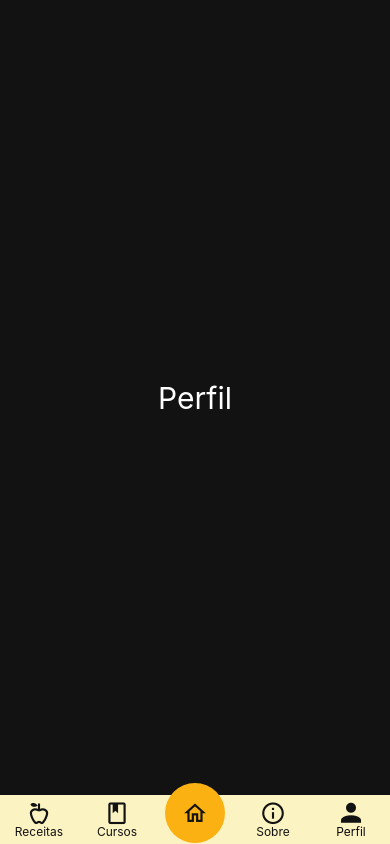
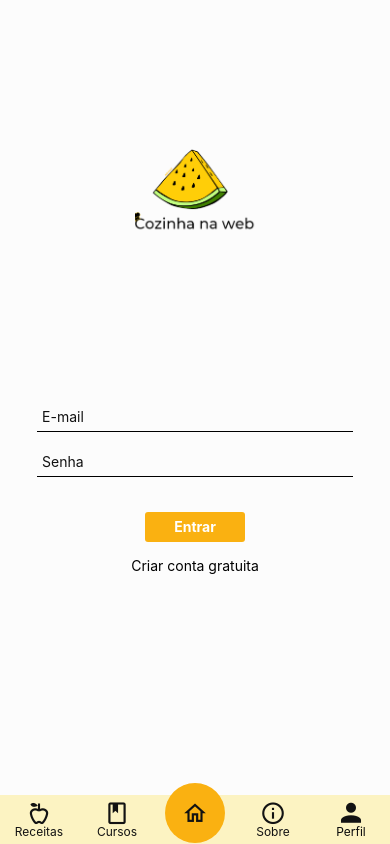
Before and after one commit to jvfcardoso/app_cozinha_na_web, a React Native app: screen /Perfil in a window 390 px wide. Built offline with nearby package versions, Linux system fonts and the light colour scheme.

Commit message:
Criação tela login

```diff
--- a/components/routes.js
+++ b/components/routes.js
@@ -1,13 +1,12 @@
 import React from 'react';
 import Home from '../src/pages/Home';
 import Cursos from '../src/pages/Cursos';
-import Perfil from '../src/pages/Perfil';
+import Perfil from '../src/pages/Perfil/perfilLogin';
 import Receitas from '../src/pages/Receitas';
 import Sobre from '../src/pages/Sobre';
 import { createBottomTabNavigator } from '@react-navigation/bottom-tabs';
 import {MaterialCommunityIcons} from '@expo/vector-icons';
 import ButtonHome from '../components/buttonHome';
-
 
 const Tab = createBottomTabNavigator();
 
@@ -15,14 +14,13 @@ export default function Routes(){
     return(
             <Tab.Navigator
                 borderTopColor='transparent'
-            initialRouteName="Home"
+                initialRouteName="Perfil"
                 screenOptions={{
                     tabBarStyle:{
                         backgroundColor: '#FCF3C2',
                         borderTopColor: 'transparent',
                         paddingBottom: 5,
                         paddingTop: 5,
-
                     },
                     tabBarLabelStyle:{
                         fontSize: 12
--- a/package.json
+++ b/package.json
@@ -12,11 +12,13 @@
     "@mdi/js": "^6.2.95",
     "@react-navigation/bottom-tabs": "^6.0.7",
     "@react-navigation/native": "^6.0.4",
+    "@react-navigation/stack": "^6.0.9",
     "expo": "~42.0.1",
     "expo-status-bar": "~1.0.4",
     "react": "16.13.1",
     "react-dom": "16.13.1",
     "react-native": "https://github.com/expo/react-native/archive/sdk-42.0.0.tar.gz",
+    "react-native-gesture-handler": "~1.10.2",
     "react-native-safe-area-context": "3.2.0",
     "react-native-screens": "~3.4.0",
     "react-native-vector-icons": "^8.1.0",
--- a/src/pages/Home/styles.js
+++ b/src/pages/Home/styles.js
@@ -79,7 +79,6 @@ export const FoodsReceitasAgrado = styled.Image`
 `;
 
 export const ViewButtons = styled.View`
-    justify-content: space-between;
     flex-direction: row;
-
+    justify-content: space-evenly;
 `;
--- a/src/pages/Perfil/index.js
+++ /dev/null
@@ -1,13 +0,0 @@
-import React from 'react';
-import {
-    Container,
-    Title
- } from './styles';
-
-export default function Perfil(){
-    return(
-        <Container >
-            <Title>Perfil</Title>
-        </Container>
-    )
-}
--- /dev/null
+++ b/src/pages/Perfil/perfilLogin/index.js
@@ -0,0 +1,48 @@
+import React from 'react';
+import {
+    Text
+ } from 'react-native';
+import {
+    Container,
+    Logo,
+    BoxInput,
+    BotaoLogin,
+    BotaoCadastro,
+    Input,
+    TextoBotao,
+ } from './styles';
+
+export default function Perfil(){
+    return(
+        <Container>
+                <Logo
+                    source={require('../../../../assets/imagens/logo.png')}
+                />
+            <BoxInput>
+                <Input
+                    placeholder="E-mail"
+                    autoCorrect={false}
+                    onChangeText={() => {}}
+                />
+                <Input
+                    placeholder="Senha"
+                    autoCorrect={false}
+                    onChangeText={() => {}}
+                />
+
+                <BotaoLogin activeOpacity={0.7}>
+                    <TextoBotao>
+                        Entrar
+                    </TextoBotao>
+                </BotaoLogin>
+
+                <BotaoCadastro activeOpacity={0.7}>
+                    <Text>
+                        Criar conta gratuita
+                    </Text>
+                </BotaoCadastro>
+
+            </BoxInput>
+        </Container>
+    )
+}
--- /dev/null
+++ b/src/pages/Perfil/perfilLogin/styles.js
@@ -0,0 +1,54 @@
+import React from 'react';
+import { KeyboardAvoidingView } from 'react-native';
+import styled from 'styled-components/native';
+
+export const Container = styled.KeyboardAvoidingView`
+    flex: 1;
+    background-color: #FCFCFC;
+    justify-content: center;
+    align-items: center;
+    padding-top: 120px;
+`;
+
+export const Logo = styled.Image`
+    width: 120px;
+    height: 120px;
+
+`;
+
+export const  BoxInput = styled.View`
+    flex: 1;
+    align-items: center;
+    justify-content: center;
+    width: 90%;
+    margin-top: -60px;
+`;
+
+export const BotaoLogin = styled.TouchableOpacity`
+    background-color: #fab111;
+    width: 100px;
+    height: 30px;
+    align-items: center;
+    justify-content: center;
+    border-radius: 3px;
+    margin-top: 20px;
+    `;
+
+export const TextoBotao = styled.Text`
+    font-weight: bold;
+    color: #FFF;
+`;
+
+export const BotaoCadastro = styled.TouchableOpacity`
+    margin-top: 15px;
+`;
+
+export const Input = styled.TextInput`
+    width: 90%;
+    margin-bottom: 15px;
+    border-bottom-width: 1px;
+    height: 30px;
+    padding: 5px;
+    color: #121212;
+
+`;
--- a/src/pages/Perfil/styles.js
+++ /dev/null
@@ -1,14 +0,0 @@
-import React from 'react';
-import styled from 'styled-components/native';
-
-export const Container = styled.View`
-    flex: 1;
-    background-color: #121212;
-    justify-content: center;
-    align-items: center;
-`;
-
-export const Title = styled.Text`
-    color: #FFF;
-    font-size: 30px;
-`;
```
Also changed, not shown: src/pages/Perfil/perfilCadastro/index.js (added), src/pages/Perfil/perfilCadastro/styles.js (added), 1 other file (tests, documents, lock files or other folders). Lines whose indentation alone changed are shown as unchanged.
